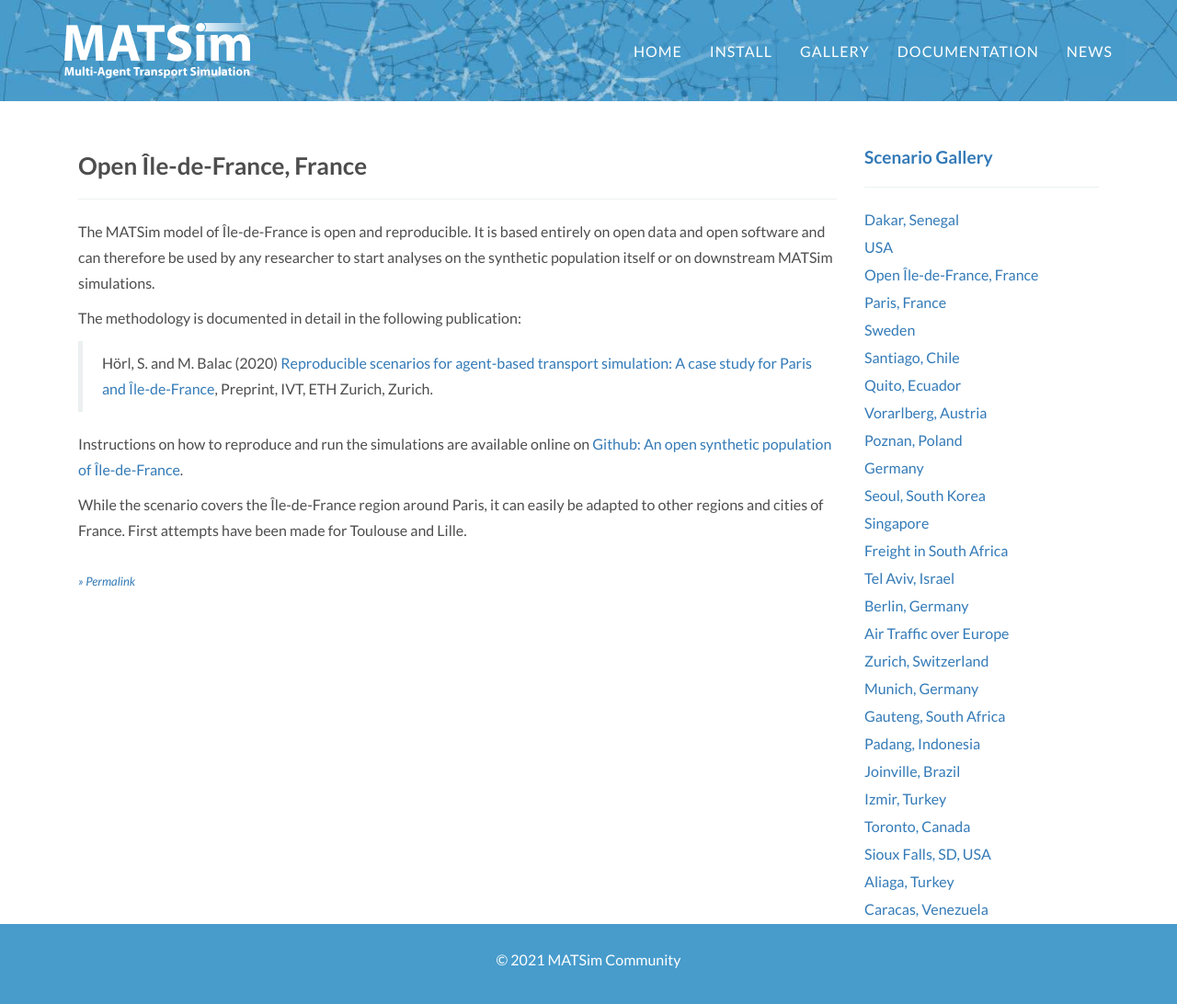
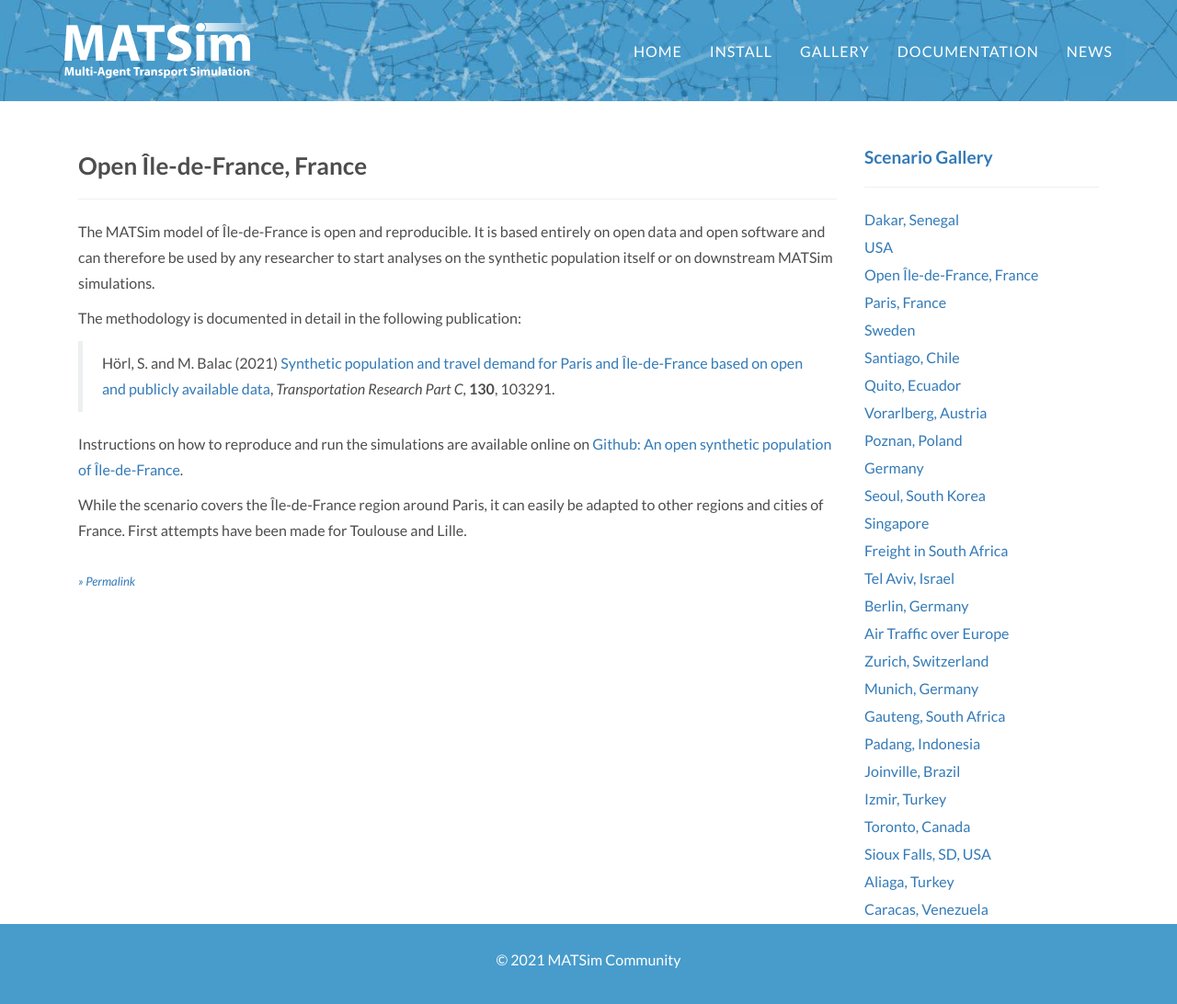
Before and after one commit to matsim-org/jekyll-website, a Jekyll site: the page built from gallery/ile_de_france.md, in a window 1280 px wide and 1093 px high. Shown: the whole window at 92% size. Built offline with Jekyll 4.4.1, drawn with Linux system fonts in a browser that asks for light colours; some web fonts are replaced.

Commit message:
Update ile_de_france.md

```diff
--- a/gallery/ile_de_france.md
+++ b/gallery/ile_de_france.md
@@ -9,7 +9,7 @@
 
 The methodology is documented in detail in the following publication:
 
-> Hörl, S. and M. Balac (2020) [Reproducible scenarios for agent-based transport simulation: A case study for Paris and Île-de-France](https://www.researchgate.net/publication/341131284_Reproducible_scenarios_for_agent-based_transport_simulation_A_case_study_for_Paris_and_Ile-de-France), Preprint, IVT, ETH Zurich, Zurich.
+> Hörl, S. and M. Balac (2021) [Synthetic population and travel demand for Paris and Île-de-France based on open and publicly available data](https://www.sciencedirect.com/science/article/pii/S0968090X21003016), _Transportation Research Part C_, **130**, 103291.
 
 Instructions on how to reproduce and run the simulations are available online on [Github: An open synthetic population of Île-de-France](https://github.com/eqasim-org/ile-de-france).
 
```
